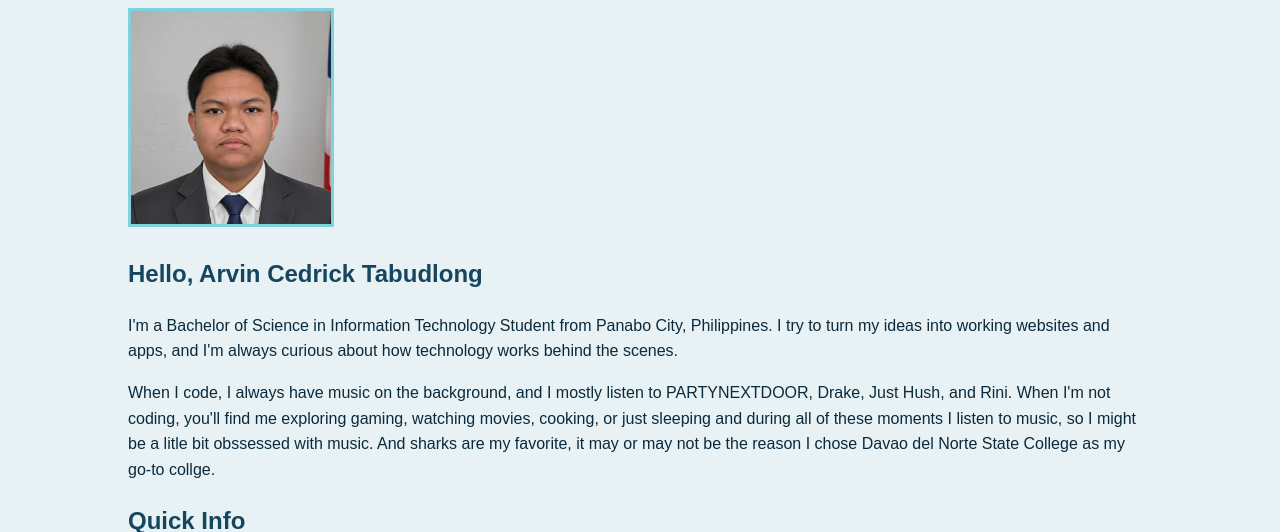
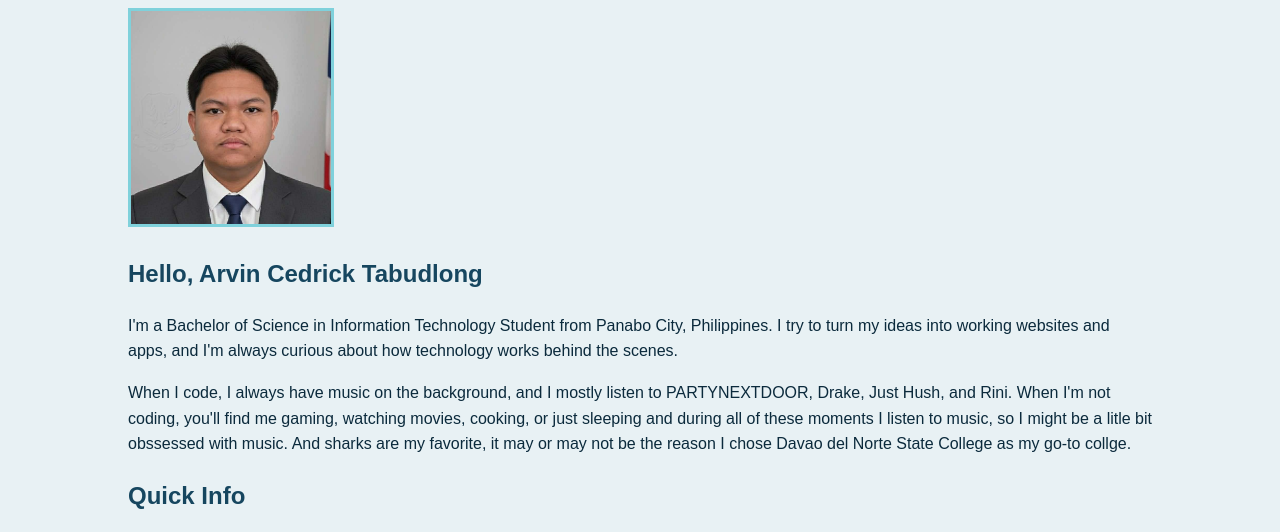
Before and after one commit to rev-blip/webblog, a plain HTML site: page about.html in a window 1280 px wide. Shown: the part 210-742 px from the top of the page. Drawn offline with Linux system fonts and the light colour scheme.

```diff
--- a/about.html
+++ b/about.html
@@ -30,7 +30,7 @@
       <div>
         <h2>Hello, Arvin Cedrick Tabudlong</h2>
         <p>I'm a Bachelor of Science in Information Technology Student from Panabo City, Philippines. I try to turn my ideas into working websites and apps, and I'm always curious about how technology works behind the scenes.</p>
-        <p>When I code, I always have music on the background, and I mostly listen to PARTYNEXTDOOR, Drake, Just Hush, and Rini. When I'm not coding, you'll find me exploring gaming, watching movies, cooking, or just sleeping and during all of these moments I listen to music, so I might be a litle bit obssessed with music. And sharks are my favorite, it may or may not be the reason I chose Davao del Norte State College as my go-to collge.</p>
+        <p>When I code, I always have music on the background, and I mostly listen to PARTYNEXTDOOR, Drake, Just Hush, and Rini. When I'm not coding, you'll find me gaming, watching movies, cooking, or just sleeping and during all of these moments I listen to music, so I might be a litle bit obssessed with music. And sharks are my favorite, it may or may not be the reason I chose Davao del Norte State College as my go-to collge.</p>
       </div>
     </section>
 
```
